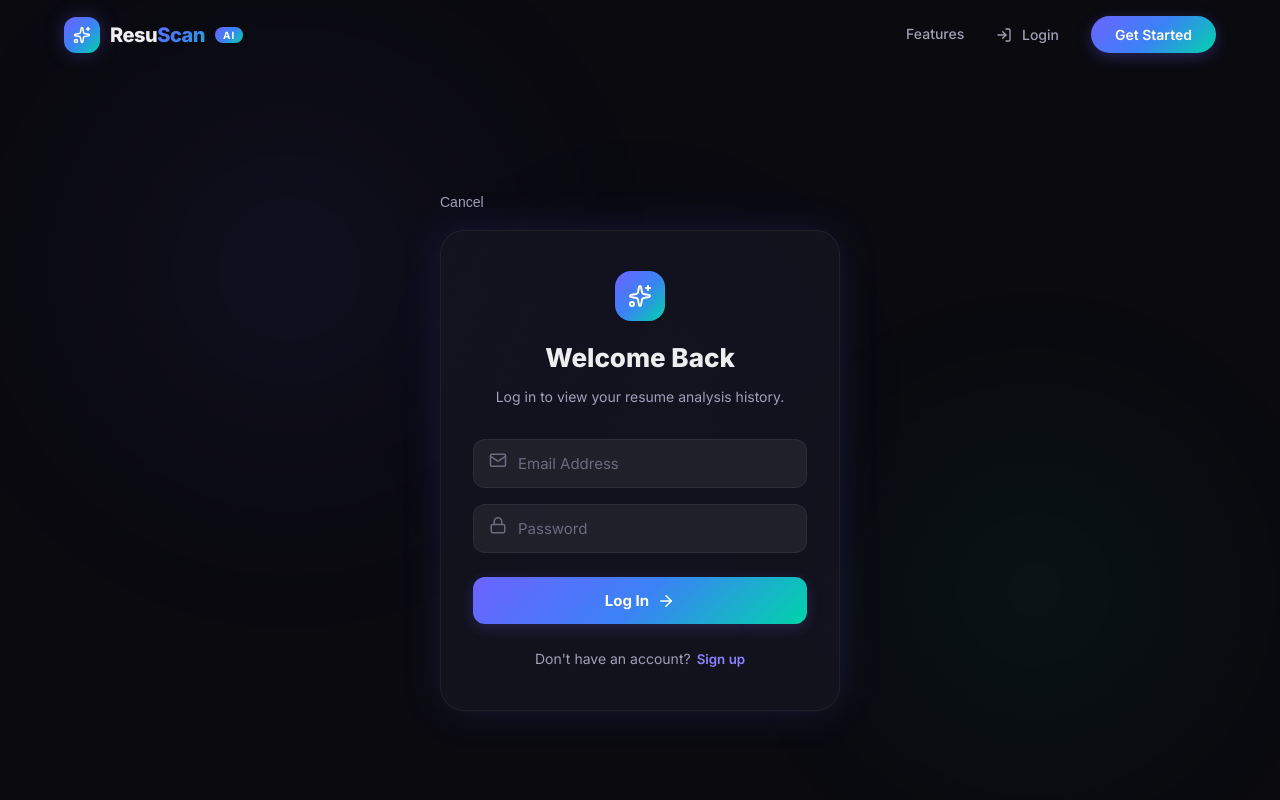
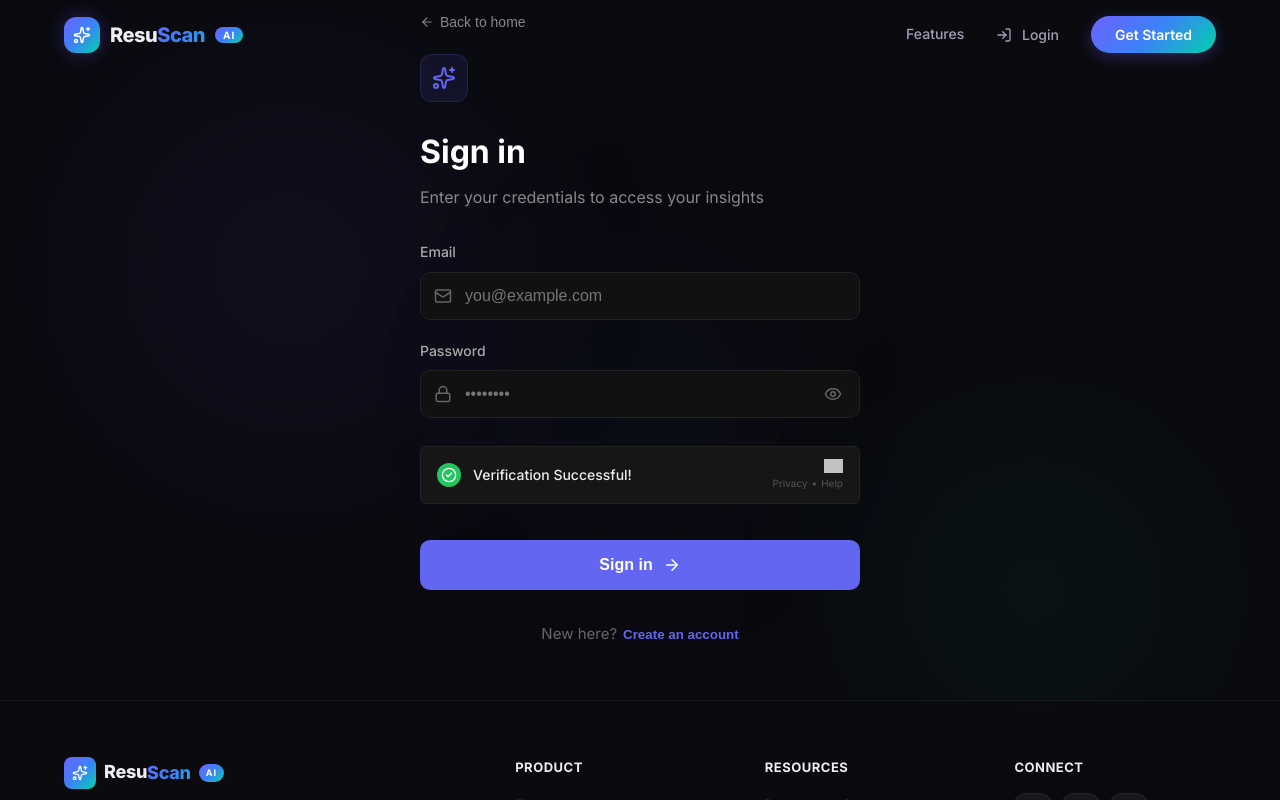
Before and after one commit to RAISHUBHAM3803/resume-analyzer, a React (Vite) app in the folder client/: page / in a window 1280 px wide. Both pictures are taken after a click on the button "Get Started". Shown: the top 800 px of the page. Built offline with nearby package versions, Linux system fonts and the light colour scheme; grey boxes are pictures that could not be loaded.

Commit message:
feat: implement premium dark-themed authentication UI

```diff
--- a/client/src/components/Auth.css
+++ b/client/src/components/Auth.css
@@ -1,66 +1,278 @@
-.auth-section { padding-top: 100px; min-height: 100vh; display: flex; align-items: center; justify-content: center; }
-.auth-container { width: 100%; max-width: 440px; padding: 20px; }
+.auth-section {
+  min-height: calc(100vh - 100px);
+  display: flex;
+  align-items: center;
+  justify-content: center;
+  padding: 2rem;
+  font-family: 'Inter', system-ui, -apple-system, sans-serif;
+}
+
+.auth-container {
+  width: 100%;
+  max-width: 440px;
+  position: relative;
+}
 
 .auth-back {
-  background: none; border: none; color: var(--text-secondary);
-  font-size: 14px; font-weight: 500; cursor: pointer;
-  margin-bottom: 20px; display: inline-block; transition: color var(--transition-fast);
+  position: absolute;
+  top: -40px;
+  left: 0;
+  background: none;
+  border: none;
+  color: #888;
+  cursor: pointer;
+  font-size: 14px;
+  display: flex;
+  align-items: center;
+  gap: 6px;
+  transition: color 0.2s;
 }
-.auth-back:hover { color: var(--text-primary); }
+
+.auth-back:hover {
+  color: #fff;
+}
 
 .auth-card {
-  background: var(--bg-card); border: 1px solid var(--border-subtle);
-  border-radius: var(--radius-xl); padding: 40px 32px;
-  backdrop-filter: blur(20px); box-shadow: var(--shadow-glow);
+  background: transparent;
+  width: 100%;
 }
 
-.auth-hdr { text-align: center; margin-bottom: 32px; }
+.auth-hdr {
+  margin-bottom: 2rem;
+}
+
 .auth-icon {
-  width: 50px; height: 50px; border-radius: var(--radius-lg);
-  background: var(--gradient-hero); display: flex; align-items: center; justify-content: center;
-  color: white; margin: 0 auto 16px;
+  width: 48px;
+  height: 48px;
+  background: rgba(99, 102, 241, 0.1);
+  border: 1px solid rgba(99, 102, 241, 0.2);
+  border-radius: 12px;
+  display: flex;
+  align-items: center;
+  justify-content: center;
+  color: #6366f1;
+  margin-bottom: 1.5rem;
 }
-.auth-hdr h2 { font-size: 26px; font-weight: 800; margin-bottom: 8px; }
-.auth-hdr p { color: var(--text-secondary); font-size: 14px; line-height: 1.5; }
+
+.auth-hdr h2 {
+  font-size: 32px;
+  font-weight: 700;
+  color: #fff;
+  margin-bottom: 0.5rem;
+}
+
+.auth-hdr p {
+  color: #888;
+  font-size: 16px;
+  line-height: 1.5;
+}
 
 .auth-error {
-  display: flex; align-items: center; gap: 8px;
-  background: rgba(255,107,107,0.1); border: 1px solid rgba(255,107,107,0.2);
-  color: var(--accent-red); font-size: 13px; font-weight: 500;
-  padding: 12px 16px; border-radius: var(--radius-md); margin-bottom: 24px;
+  background: rgba(239, 68, 68, 0.1);
+  border: 1px solid rgba(239, 68, 68, 0.2);
+  color: #ef4444;
+  padding: 0.75rem 1rem;
+  border-radius: 8px;
+  font-size: 14px;
+  display: flex;
+  align-items: center;
+  gap: 8px;
+  margin-bottom: 1.5rem;
 }
 
-.auth-form { display: flex; flex-direction: column; gap: 16px; }
+.auth-form {
+  display: flex;
+  flex-direction: column;
+  gap: 1.25rem;
+}
 
-.input-group { position: relative; }
-.input-icon {
-  position: absolute; left: 16px; top: 50%; transform: translateY(-50%);
-  color: var(--text-muted); pointer-events: none;
+.input-group {
+  display: flex;
+  flex-direction: column;
+  gap: 0.5rem;
 }
-.input-group input {
-  width: 100%; background: var(--bg-glass-strong); border: 1px solid var(--border-subtle);
-  color: var(--text-primary); font-family: var(--font-primary); font-size: 15px;
-  padding: 14px 16px 14px 44px; border-radius: var(--radius-md);
-  transition: all var(--transition-fast);
+
+.input-label {
+  font-size: 14px;
+  font-weight: 500;
+  color: #aaa;
 }
-.input-group input:focus { outline: none; border-color: var(--accent-primary); box-shadow: 0 0 0 3px rgba(108,99,255,0.1); }
-.input-group input::placeholder { color: var(--text-muted); }
 
+.input-wrapper {
+  position: relative;
+  display: flex;
+  align-items: center;
+}
+
+.input-icon-left {
+  position: absolute;
+  left: 14px;
+  color: #666;
+  pointer-events: none;
+}
+
+.auth-input {
+  width: 100%;
+  background: #111;
+  border: 1px solid #222;
+  border-radius: 10px;
+  padding: 14px 14px 14px 44px;
+  color: #fff;
+  font-size: 16px;
+  transition: all 0.2s ease;
+}
+
+.auth-input:focus {
+  outline: none;
+  border-color: #6366f1;
+  background: #161616;
+  box-shadow: 0 0 0 4px rgba(99, 102, 241, 0.1);
+}
+
+.password-toggle {
+  position: absolute;
+  right: 14px;
+  background: none;
+  border: none;
+  color: #666;
+  cursor: pointer;
+  display: flex;
+  align-items: center;
+  justify-content: center;
+  padding: 4px;
+}
+
+.password-toggle:hover {
+  color: #aaa;
+}
+
+/* Verification Widget Styles (Cloudflare Mock) */
+.verification-widget {
+  background: #161616;
+  border: 1px solid #222;
+  border-radius: 6px;
+  padding: 12px 16px;
+  display: flex;
+  align-items: center;
+  gap: 12px;
+  margin: 0.5rem 0;
+}
+
+.success-circle {
+  width: 24px;
+  height: 24px;
+  background: #22c55e;
+  border-radius: 50%;
+  display: flex;
+  align-items: center;
+  justify-content: center;
+  color: #fff;
+  flex-shrink: 0;
+}
+
+.verification-text {
+  flex: 1;
+  font-size: 14px;
+  font-weight: 500;
+  color: #eee;
+}
+
+.cf-branding {
+  display: flex;
+  flex-direction: column;
+  align-items: flex-end;
+  gap: 2px;
+}
+
+.cf-logo {
+  height: 14px;
+  filter: grayscale(1) brightness(1.5);
+  opacity: 0.8;
+}
+
+.cf-footer {
+  font-size: 10px;
+  color: #555;
+  display: flex;
+  gap: 4px;
+}
+
+/* Submit Button Styles */
 .auth-btn {
-  width: 100%; display: flex; align-items: center; justify-content: center; gap: 8px;
-  background: var(--gradient-hero); border: none; color: white;
-  font-size: 15px; font-weight: 700; font-family: var(--font-primary);
-  padding: 14px; border-radius: var(--radius-md); cursor: pointer;
-  margin-top: 8px; transition: all var(--transition-fast); box-shadow: 0 4px 14px rgba(108,99,255,0.2);
+  background: #6366f1;
+  color: #fff;
+  border: none;
+  border-radius: 10px;
+  padding: 16px;
+  font-size: 16px;
+  font-weight: 600;
+  cursor: pointer;
+  display: flex;
+  align-items: center;
+  justify-content: center;
+  gap: 10px;
+  transition: all 0.2s ease;
+  margin-top: 0.5rem;
 }
-.auth-btn:hover:not(:disabled) { transform: translateY(-2px); box-shadow: 0 6px 20px rgba(108,99,255,0.3); }
-.auth-btn:disabled { opacity: 0.7; cursor: not-allowed; }
 
+.auth-btn:hover:not(:disabled) {
+  background: #4f46e5;
+  transform: translateY(-1px);
+  box-shadow: 0 4px 12px rgba(99, 102, 241, 0.3);
+}
+
+.auth-btn:active:not(:disabled) {
+  transform: translateY(0);
+}
+
+.auth-btn:disabled {
+  opacity: 0.6;
+  cursor: not-allowed;
+}
+
+/* Footer Switcher */
 .auth-footer {
-  margin-top: 24px; text-align: center; font-size: 14px; color: var(--text-secondary);
+  margin-top: 2rem;
+  text-align: center;
+  font-size: 15px;
+  color: #666;
 }
+
 .auth-switch {
-  background: none; border: none; color: var(--accent-light); font-weight: 600;
-  cursor: pointer; padding-left: 6px; font-family: var(--font-primary);
+  background: none;
+  border: none;
+  color: #6366f1;
+  font-weight: 600;
+  cursor: pointer;
+  margin-left: 6px;
+  padding: 0;
+  transition: color 0.2s;
 }
-.auth-switch:hover { text-decoration: underline; }
+
+.auth-switch:hover {
+  color: #818cf8;
+  text-decoration: underline;
+}
+
+/* Animations */
+.fade-in {
+  animation: fadeIn 0.4s ease-out forwards;
+}
+
+@keyframes fadeIn {
+  from { opacity: 0; transform: translateY(10px); }
+  to { opacity: 1; transform: translateY(0); }
+}
+
+.spinner {
+  width: 20px;
+  height: 20px;
+  border: 2px solid rgba(255, 255, 255, 0.3);
+  border-radius: 50%;
+  border-top-color: #fff;
+  animation: spin 0.8s linear infinite;
+}
+
+@keyframes spin {
+  to { transform: rotate(360deg); }
+}
--- a/client/src/components/Auth.jsx
+++ b/client/src/components/Auth.jsx
@@ -1,10 +1,11 @@
 import React, { useState } from "react";
 import { login, register } from "../services/api";
-import { Mail, Lock, User, Sparkles, ArrowRight, AlertCircle } from "lucide-react";
+import { Mail, Lock, User, Sparkles, ArrowRight, AlertCircle, Eye, EyeOff, CheckCircle2 } from "lucide-react";
 import "./Auth.css";
 
 function Auth({ onAuthSuccess, goHome }) {
   const [isLogin, setIsLogin] = useState(true);
+  const [showPassword, setShowPassword] = useState(false);
   const [formData, setFormData] = useState({ name: "", email: "", password: "" });
   const [error, setError] = useState("");
   const [loading, setLoading] = useState(false);
@@ -30,7 +31,7 @@ function Auth({ onAuthSuccess, goHome }) {
       localStorage.setItem("token", res.data.token);
       onAuthSuccess(res.data);
     } catch (err) {
-      setError(err.response?.data?.error || "Authentication failed. Please try again.");
+      setError(err.response?.data?.error || "Authentication failed. Please check your credentials.");
     } finally {
       setLoading(false);
     }
@@ -39,43 +40,121 @@ function Auth({ onAuthSuccess, goHome }) {
   return (
     <section className="auth-section fade-in">
       <div className="auth-container">
-        <button className="auth-back" onClick={goHome}>Cancel</button>
+        <button className="auth-back" onClick={goHome}>
+          <ArrowRight size={14} style={{ transform: "rotate(180deg)" }} /> Back to home
+        </button>
+
         <div className="auth-card">
           <div className="auth-hdr">
             <div className="auth-icon"><Sparkles size={24} /></div>
-            <h2>{isLogin ? "Welcome Back" : "Create Account"}</h2>
-            <p>{isLogin ? "Log in to view your resume analysis history." : "Sign up to start tracking your resume progress."}</p>
+            <h2>{isLogin ? "Sign in" : "Create Account"}</h2>
+            <p>
+              {isLogin
+                ? "Enter your credentials to access your insights"
+                : "Join thousands of job seekers optimizing their careers."}
+            </p>
           </div>
 
-          {error && <div className="auth-error"><AlertCircle size={16} /> {error}</div>}
+          {error && (
+            <div className="auth-error">
+              <AlertCircle size={16} /> {error}
+            </div>
+          )}
 
           <form className="auth-form" onSubmit={handleSubmit}>
             {!isLogin && (
               <div className="input-group">
-                <div className="input-icon"><User size={18} /></div>
-                <input type="text" name="name" placeholder="Full Name" required value={formData.name} onChange={handleChange} />
+                <label className="input-label">Full Name</label>
+                <div className="input-wrapper">
+                  <User className="input-icon-left" size={18} />
+                  <input
+                    type="text"
+                    name="name"
+                    placeholder="John Doe"
+                    className="auth-input"
+                    required
+                    value={formData.name}
+                    onChange={handleChange}
+                  />
+                </div>
               </div>
             )}
 
             <div className="input-group">
-              <div className="input-icon"><Mail size={18} /></div>
-              <input type="email" name="email" placeholder="Email Address" required value={formData.email} onChange={handleChange} />
+              <label className="input-label">Email</label>
+              <div className="input-wrapper">
+                <Mail className="input-icon-left" size={18} />
+                <input
+                  type="email"
+                  name="email"
+                  placeholder="you@example.com"
+                  className="auth-input"
+                  required
+                  value={formData.email}
+                  onChange={handleChange}
+                />
+              </div>
             </div>
 
             <div className="input-group">
-              <div className="input-icon"><Lock size={18} /></div>
-              <input type="password" name="password" placeholder="Password" required minLength="6" value={formData.password} onChange={handleChange} />
+              <label className="input-label">Password</label>
+              <div className="input-wrapper">
+                <Lock className="input-icon-left" size={18} />
+                <input
+                  type={showPassword ? "text" : "password"}
+                  name="password"
+                  placeholder="••••••••"
+                  className="auth-input"
+                  required
+                  minLength="6"
+                  value={formData.password}
+                  onChange={handleChange}
+                />
+                <button
+                  type="button"
+                  className="password-toggle"
+                  onClick={() => setShowPassword(!showPassword)}
+                >
+                  {showPassword ? <EyeOff size={18} /> : <Eye size={18} />}
+                </button>
+              </div>
+            </div>
+
+            <div className="verification-widget">
+              <div className="success-circle">
+                <CheckCircle2 size={16} />
+              </div>
+              <span className="verification-text">Verification Successful!</span>
+              <div className="cf-branding">
+                <img
+                  src="https://upload.wikimedia.org/wikipedia/commons/9/94/Cloudflare_Logo.png"
+                  alt="Cloudflare"
+                  className="cf-logo"
+                />
+                <div className="cf-footer">
+                  <span>Privacy</span> • <span>Help</span>
+                </div>
+              </div>
             </div>
 
             <button type="submit" className="auth-btn" disabled={loading}>
-              {loading ? <span className="spinner"></span> : <>{isLogin ? "Log In" : "Sign Up"} <ArrowRight size={18} /></>}
+              {loading ? (
+                <span className="spinner"></span>
+              ) : (
+                <>
+                  {isLogin ? "Sign in" : "Get Started"} <ArrowRight size={18} />
+                </>
+              )}
             </button>
           </form>
 
           <div className="auth-footer">
-            {isLogin ? "Don't have an account?" : "Already have an account?"}
-            <button className="auth-switch" onClick={() => { setIsLogin(!isLogin); setError(""); }}>
-              {isLogin ? "Sign up" : "Log in"}
+            {isLogin ? "New here?" : "Already have an account?"}
+            <button
+              className="auth-switch"
+              onClick={() => { setIsLogin(!isLogin); setError(""); }}
+            >
+              {isLogin ? "Create an account" : "Sign in"}
             </button>
           </div>
         </div>
```
